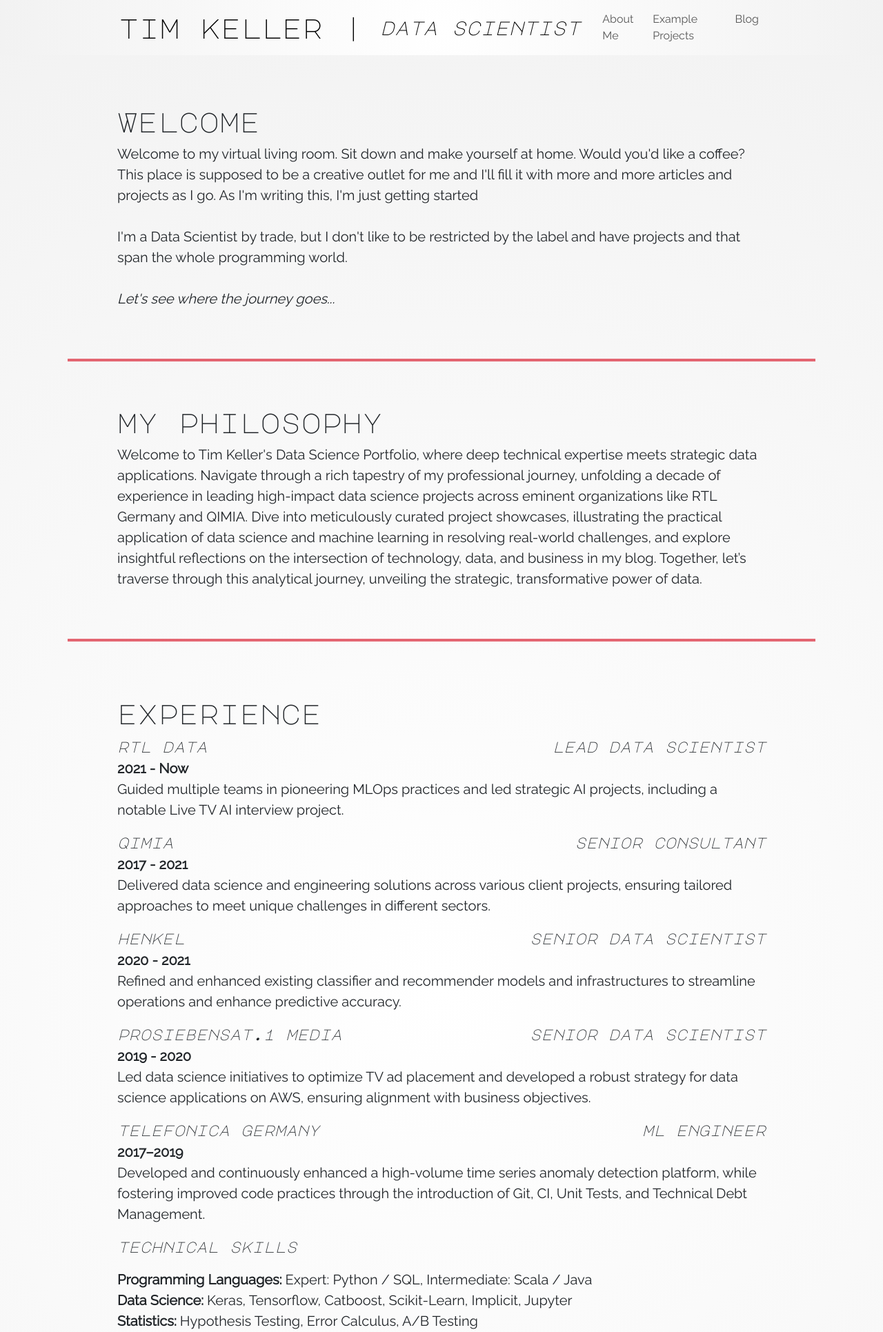
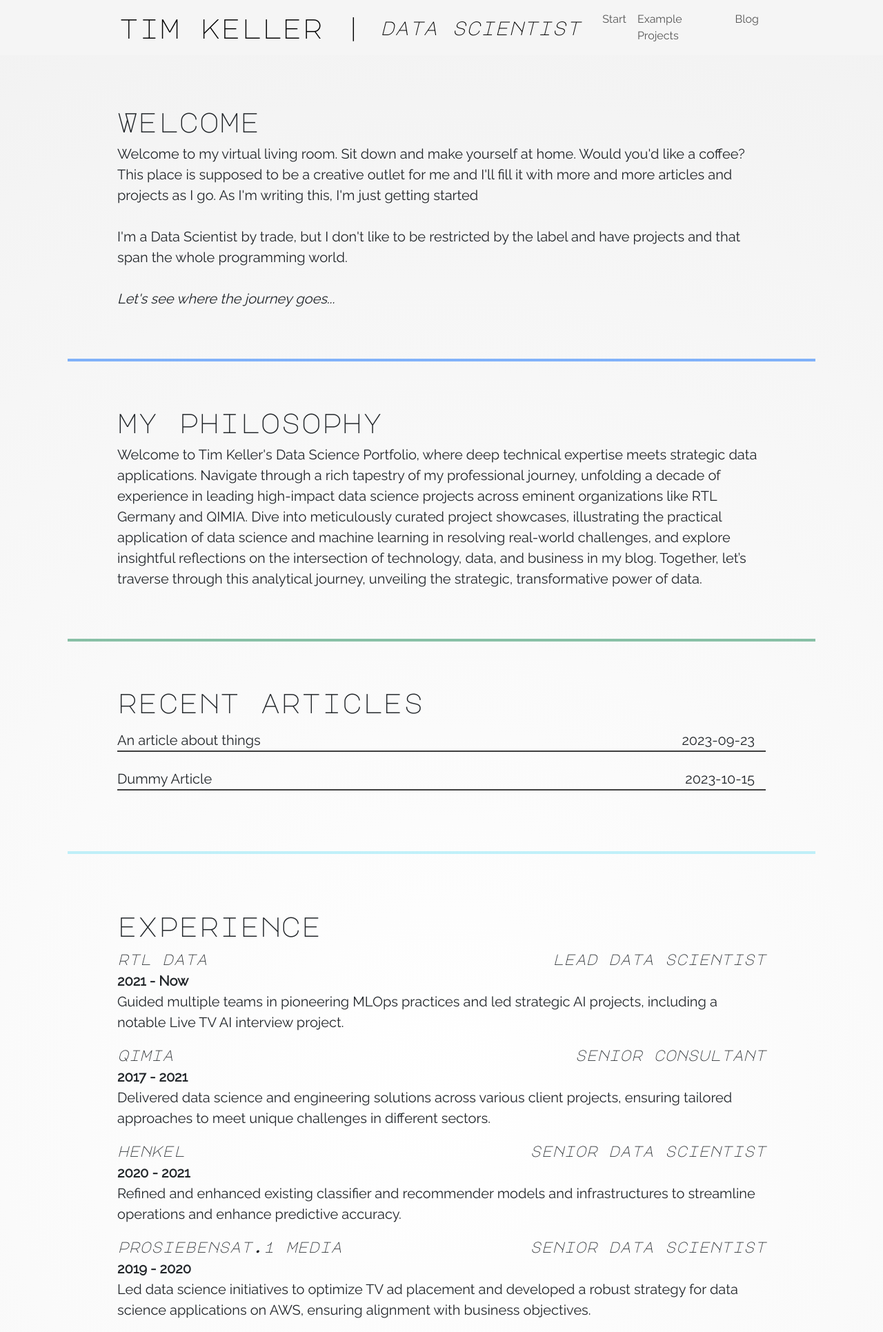
Before and after one commit to tckeller/my_portfolio, a Flask app: page / in a window 1280 px wide. Shown: the top 1931 px of the page at 69% size. Run offline with Flask 3, Linux system fonts and the light colour scheme.

Commit message:
add blog overview and section to landing

```diff
--- a/app.py
+++ b/app.py
@@ -8,19 +8,41 @@ app = Flask(__name__)
 
 @app.route("/")
 def home():
-    return render_template("landing_page.html")
+    recent_articles = list(articles())[-3:]
+
+    return render_template("landing_page.html", article_names=recent_articles)
 
 
-@app.route("/blog")
-def blog():
+@app.route("/blog/article")
+def blog_article():
     article_name = request.args.get('article_name')
-    print("Article: " + article_name)
-    with open(Path(__file__).parent / "static" / "blog_articles" / (article_name + ".md"), "r") as article_file:
+
+    with open(Path(__file__).parent / "static" / "blog_articles" / (article_name), "r") as article_file:
         article_string = article_file.read()
 
     article_html = markdown.markdown(article_string, extensions=['fenced_code', 'codehilite'])
     return render_template("blog_article.html", article_html=article_html)
 
 
+@app.route("/blog")
+def blog():
+
+    article_names = articles()
+
+    return render_template("blog_overview.html", article_names=article_names)
+
+
+def articles():
+    article_dir = (Path(__file__).parent / "static" / "blog_articles")
+
+    def split_name(filename: Path):
+        print(filename.name)
+        release_date, name = filename.name.split("_")
+        return release_date, name[:-3].replace("-", " "), filename
+
+    article_names = map(split_name, list(article_dir.iterdir()))
+    return article_names
+
+
 if __name__ == "__main__":
     app.run(debug=True)
--- a/static/css/style.css
+++ b/static/css/style.css
@@ -1,3 +1,4 @@
+
 .GradientBackground {
     background: rgb(255,255,255);
     background: -webkit-radial-gradient(circle at center, rgba(255,255,255,1) 0%, rgba(238,238,238,0.5) 200%);
@@ -13,11 +14,17 @@ body::before {
     left: 0;
     right: 0;
     height: 80px; /* Adjust according to the height of your navbar */
-    background: rgb(255,255,255);
-    background: -webkit-radial-gradient(circle at center, rgba(255,255,255,1) 0%, rgba(238,238,238,1) 200%);
-    background: -moz-radial-gradient(circle at center, rgba(255,255,255,1) 0%, rgba(238,238,238,1) 200%);
-    background: radial-gradient(circle at center, rgba(255,255,255,1) 0%, rgba(238,238,238,1) 130%);
+    background:  rgba(245,245,245,1);
     z-index: 1000;
+}
+
+.blog-link {
+    transition: transform 0.2s, box-shadow 0.2s, border 0.2s; /* This ensures the hover effect is smooth */
+    display: block; /* This ensures the entire link area is clickable */
+}
+
+.blog-link:hover {
+    transform: scale(1.01); /* Slightly enlarges the card when hovered */
 }
 
 .codehilite {
--- a/templates/blog_article.html
+++ b/templates/blog_article.html
@@ -14,9 +14,9 @@
         <div class="row mt-0">
             <div class="col m-3">
                 <div class="m-2 p-4 NormalText">
-                    <hr class="border border-danger border-2 opacity-75">
+                    <hr class="border border-info border-2 opacity-50">
                     {{ article_html|safe }}
-                    <hr class="border border-danger border-2 opacity-75">
+                    <hr class="border border-info border-2 opacity-50">
                 </div>
             </div>
         </div>
--- a/templates/landing_page.html
+++ b/templates/landing_page.html
@@ -25,7 +25,7 @@
                 <i>Let's see where the journey goes...</i>
             </div>
 
-            <hr class="border border-danger border-2 opacity-75">
+            <hr class="border border-primary border-2 opacity-50">
 
             <div class="m-5 p-4 NormalText">
                 <h2 class="p-0 Title fs-1 p-0 mb-3">my philosophy</h2>
@@ -35,7 +35,19 @@
                 a decade of experience in leading high-impact data science projects across eminent organizations like RTL Germany and QIMIA. Dive into meticulously curated project showcases, illustrating the practical application of data science and machine learning in resolving real-world challenges, and explore insightful reflections on the intersection of technology, data, and business in my blog. Together, let’s traverse through this analytical journey, unveiling the strategic, transformative power of data.
             </div>
 
-            <hr class="border border-danger border-2 opacity-75">
+            <hr class="border border-success border-2 opacity-50">
+
+            <div class="m-5 p-4 NormalText">
+                <h2 class="p-0 Title fs-1 p-0 mb-3">recent articles</h2>
+                {% for article_name in article_names %}
+                <a href="/blog/article?article_name={{ article_name.2 }}" class="blog-link mb-3 text-decoration-none text-dark">
+                    <div class="row mt-4 mb-0"><div class="col text-left NormalText">{{ article_name.1 }}</div><div class="col-6 me-3 text-end NormalText">{{ article_name.0 }}</div></div>
+                    <hr class="border border-black border-1 mt-0 opacity-75">
+                </a>
+                {% endfor %}
+            </div>
+
+            <hr class="border border-info border-2 opacity-25">
             <span class="link-anchor" id="experience"></span>
 
 
@@ -90,11 +102,11 @@
 
             </div>
 
-            <hr class="border border-danger border-2 opacity-75">
+            <hr class="border border-danger border-2 opacity-25">
             <span class="link-anchor" id="examples"></span>
 
             <div class="m-5 p-4 NormalText">
-                <h2 class="Title">examples</h2>
+                <h2 class="Title">recent projects</h2>
                 <div class="container mt-5">
                     <div class="row">
                         <div class="col-md-4">
--- a/templates/navbar.html
+++ b/templates/navbar.html
@@ -8,13 +8,13 @@
     <div class="collapse navbar-collapse" id="navbarNav">
       <ul class="navbar-nav ms-auto"> <!-- Note the "ms-auto" class here -->
         <li class="nav-item">
-          <a class="nav-link NormalText" href="#experience">About Me</a>
+          <a class="nav-link NormalText" href="/">Start</a>
         </li>
         <li class="nav-item">
-          <a class="nav-link NormalText" href="#examples">Example Projects</a>
+          <a class="nav-link NormalText" href="/#examples">Example Projects</a>
         </li>
         <li class="nav-item">
-          <a class="nav-link NormalText" href="#blog">Blog</a>
+          <a class="nav-link NormalText" href="/blog">Blog</a>
         </li>
       </ul>
     </div>
```
Also changed, not shown: templates/blog_overview.html (added, +63 -0 lines), templates/components/chart.html (added, +61 -0 lines), static/blog_articles/2023-09-23_An-article-about-things.md (renamed from static/blog_articles/Dummy_Article_2.md), static/blog_articles/2023-10-15_Dummy-Article.md (renamed from static/blog_articles/Dummy_Article.md).
